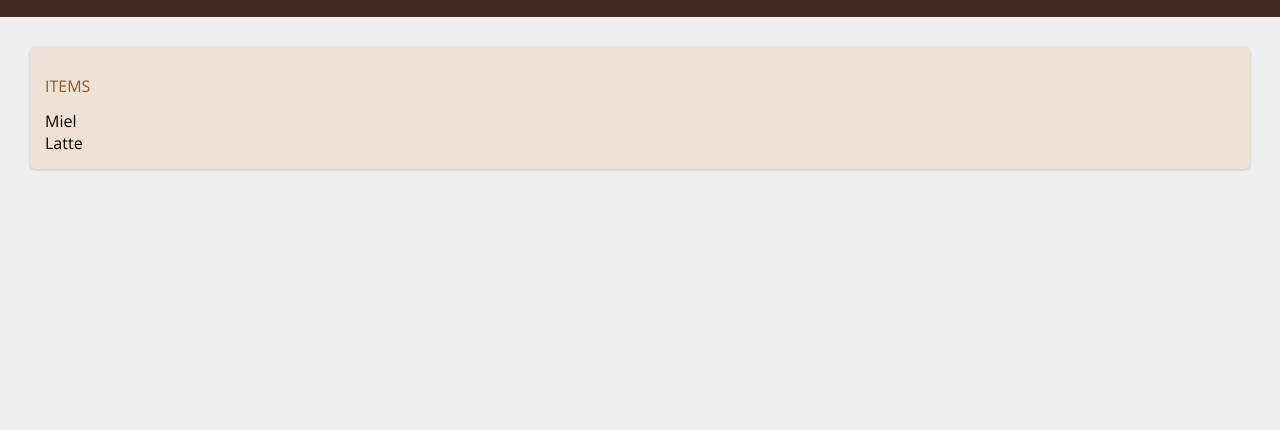
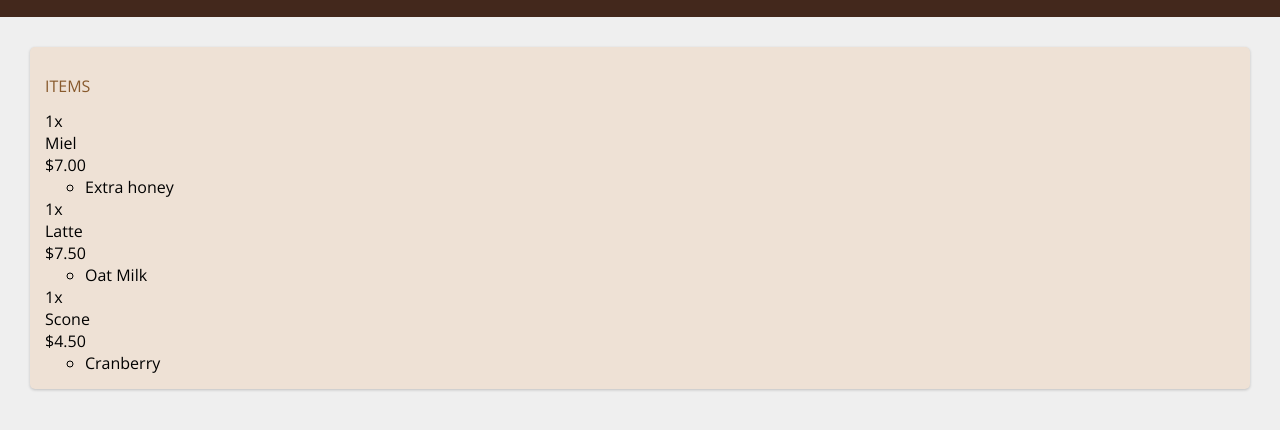
Before and after one commit to Kfcullinan/MoreCssPractice-CoffeeShop, a plain HTML site: page index.html in a window 1280 px wide. Shown: the part 56-486 px from the top of the page. Drawn offline with nearby package versions, Linux system fonts and the light colour scheme.

Commit message:
added  more items, pricing and quantity

```diff
--- a/index.html
+++ b/index.html
@@ -30,12 +30,29 @@
             <h2 class="box-title">ITEMS</h2>
             <ul class="items">
                 <li class="item">
-                    Miel
+                    <div class="item-quantity">1x</div>
+                     <div class="item-title">Miel</div>
+                     <div class="item-price">$7.00</div>
+                     <ul class="item-options-list">
+                    <li class="item-option">Extra honey</li>
+                     </ul>
                 </li>
                 <li class="item">
-                    Latte
+                    <div class="item-quantity">1x</div>
+                     <div class="item-title">Latte</div>
+                     <div class="item-price">$7.50</div>
+                     <ul class="item-options-list">
+                    <li class="item-option">Oat Milk</li>
+                     </ul>
                 </li>
-
+                <li class="item">
+                    <div class="item-quantity">1x</div>
+                     <div class="item-title">Scone</div>
+                     <div class="item-price">$4.50</div>
+                     <ul class="item-options-list">
+                    <li class="item-option">Cranberry</li>
+                     </ul>
+                </li>
             </ul>
         </section>
     </div>
```
